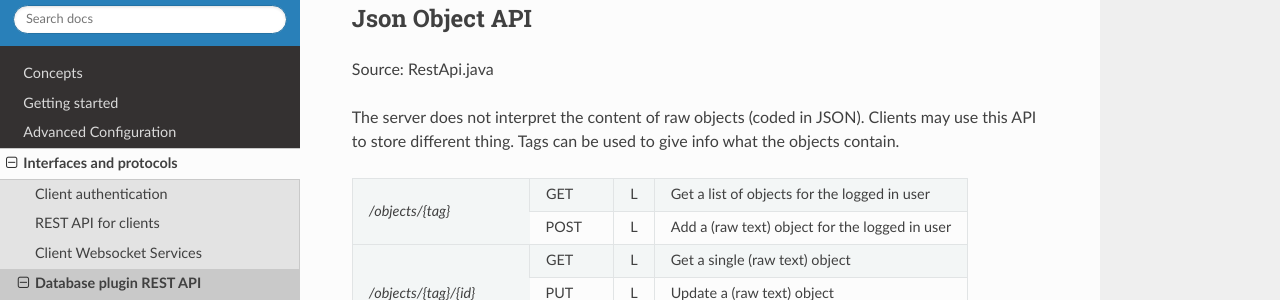
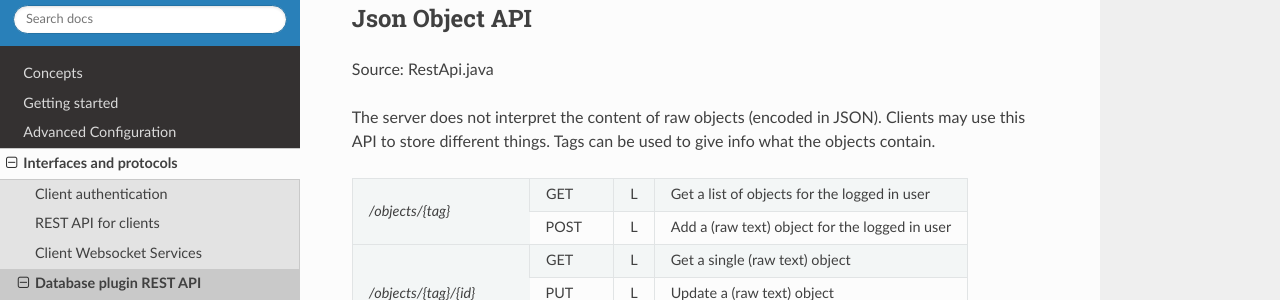
Before and after one commit to joakimsk/docs, a Sphinx documentation site: the page built from docs/source/restapi2.rst, in a window 1280 px wide and 900 px high, scrolled down 6586 px. Shown: the part 150-450 px from the top of the window. Built offline with Sphinx 7.4.7 and the Read the Docs theme 2.0.0, drawn with Linux system fonts in a browser that asks for light colours.

Commit message:
Update restapi2.rst

```diff
--- a/docs/source/restapi2.rst
+++ b/docs/source/restapi2.rst
@@ -329,7 +329,7 @@ Json Object API
 
 Source: RestApi.java
 
-The server does not interpret the content of raw objects (coded in JSON). Clients may use this API to store different thing. Tags can be used to give info what the objects contain.
+The server does not interpret the content of raw objects (encoded in JSON). Clients may use this API to store different things. Tags can be used to give info what the objects contain.
 
 +----------------------------+-------+-+------------------------------------------------------+
 |`/objects/{tag}`            | GET   |L| Get a list of objects for the logged in user         |
```
